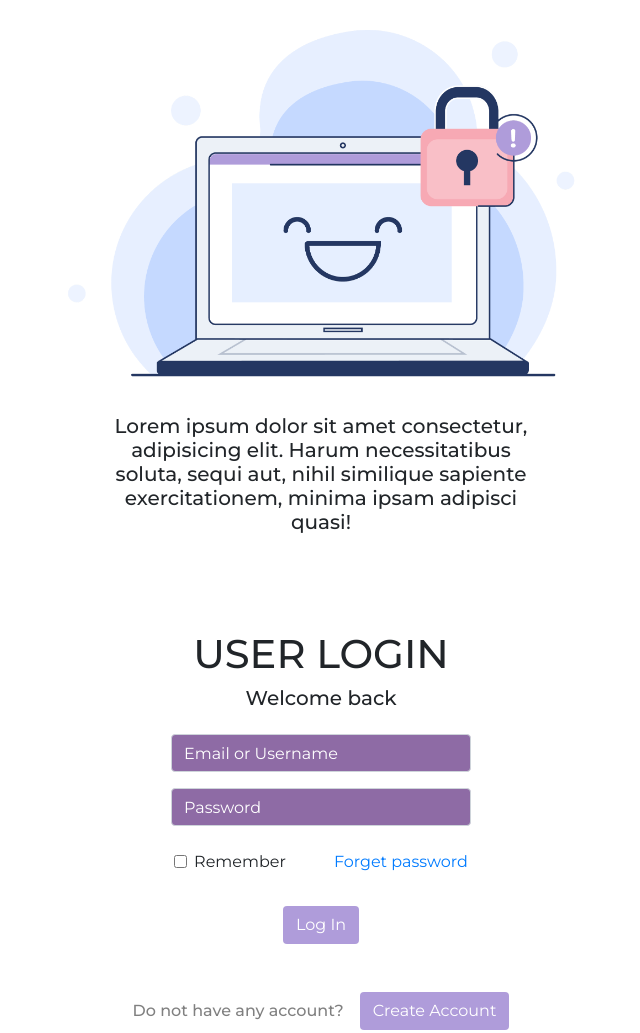
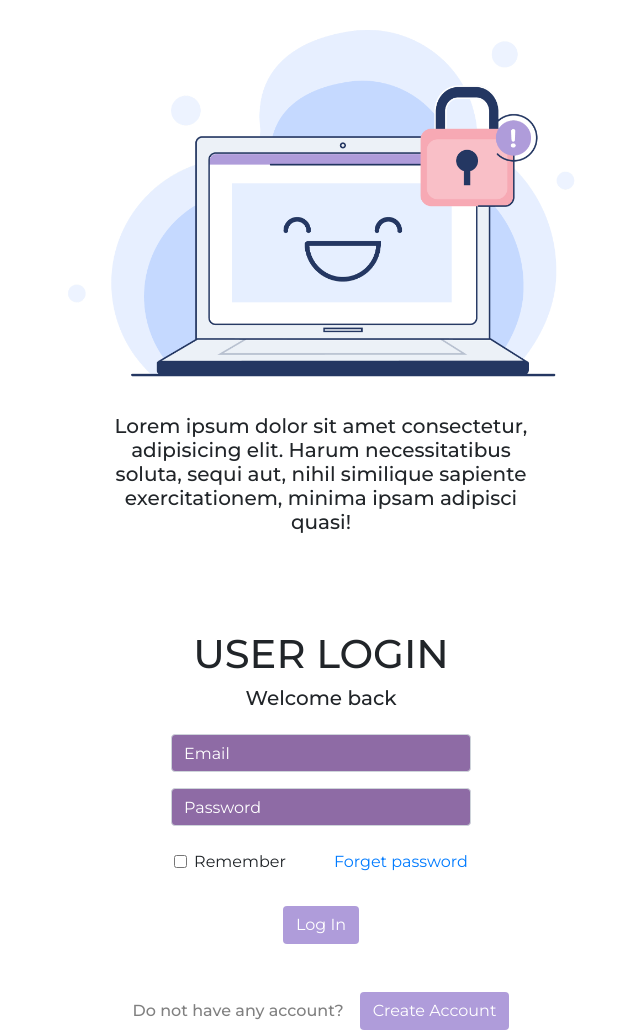
Before and after one commit to saiffardin/Disclose, a plain HTML site: page Log_In/log_in.html in a window 1280 px wide. Shown: the whole page, without its empty margins (319-959 px from the left). Drawn offline with nearby package versions, Linux system fonts and the light colour scheme.

Commit message:
log in -  revised 3

```diff
--- a/Log_In/log_in.html
+++ b/Log_In/log_in.html
@@ -42,9 +42,8 @@
 
                 <!-- row email -->
                 <div class="form-row mt-3">
-
-                    <input type="email" class="form-control my-input" placeholder="Email or Username"
-                        id="validationCustom03" required>
+                    <input type="email" class="form-control my-input" placeholder="Email" id="validationCustom03"
+                        required>
                 </div>
 
 
@@ -69,7 +68,6 @@
                     <!-- Forget password -->
                     <div>
                         <a href="">Forget password</a>
-
                     </div>
 
                 </div>
```
